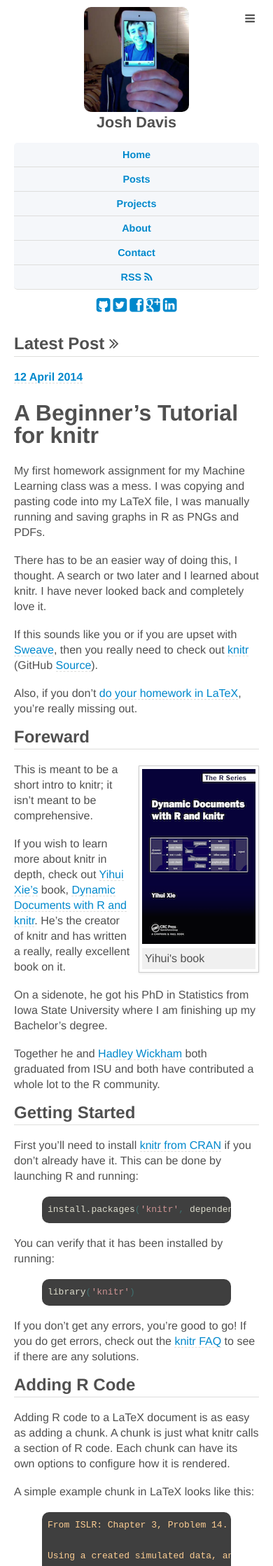
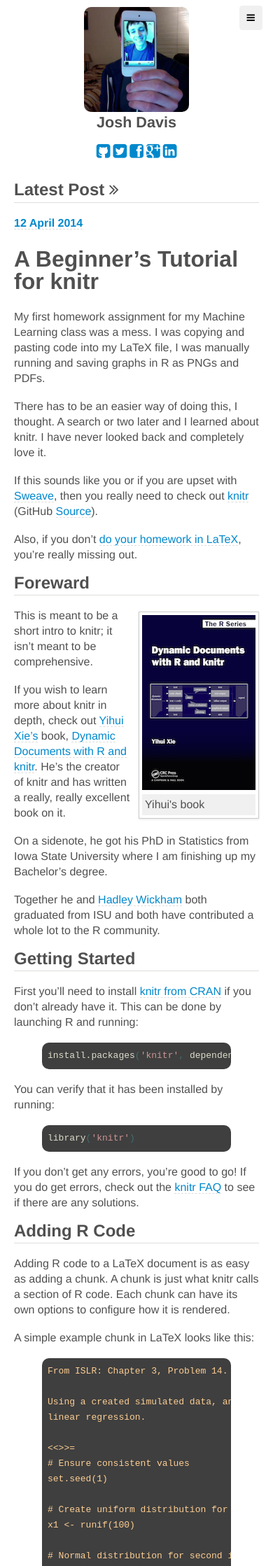
Before and after one commit to jdavis/jdavis.github.com, a Jekyll site: the page built from index.html, in a window 390 px wide. Shown: the top 2238 px of the page at 70% size. Built offline with Jekyll 4.4.1, drawn with Linux system fonts in a browser that asks for light colours; nearby versions of some CDN libraries; some web fonts are replaced; Markdown is read by kramdown in place of the engine named in the settings.

Commit message:
Add nav collapsing button for mobile

```diff
--- a/_layouts/default.html
+++ b/_layouts/default.html
@@ -33,9 +33,9 @@
 
     <body>
         <div class="container">
-            <div class="nav-button">
+            <button class="nav js">
                 <i class="icon-reorder"></i>
-            </div>
+            </button>
             <div class="side">
                 <div class="logo">
                     <img src="/img/rocket.png" class="rocket" alt="My cat, Rocket"/>
@@ -59,7 +59,7 @@
                     </p>
                 </div>
 
-                <ul>
+                <ul class="no-js">
                     <li><a href="/">Home</a></li>
                     <li><a href="/posts/">Posts</a></li>
                     <li><a href="/projects/">Projects</a></li>
@@ -94,6 +94,9 @@
             var s = document.getElementsByTagName('script')[0]; s.parentNode.insertBefore(ga, s);
           })();
         </script>
+
+        <script src="//ajax.googleapis.com/ajax/libs/jquery/1.11.0/jquery.min.js"></script>
+        <script src="/js/app.js"></script>
         {% for js in site.js %}
             <script src="{{ js }}" type="text/javascript"></script>
         {% endfor %}
--- a/css/base.css
+++ b/css/base.css
@@ -7,6 +7,14 @@
     font-family: "Droid Sans", "Helvetica Neue", Helvetica, Arial, sans-serif;
     color: #505050;
     line-height: 22px;
+}
+
+.js {
+    display: none;
+}
+
+.no-js {
+    /* Show when JS is enabled */
 }
 
 ul {
@@ -61,8 +69,18 @@
     text-decoration: none;
 }
 
-div.nav-button {
+button.nav {
     display: none;
+    float: right;
+    padding: 9px 10px;
+    margin-top: 8px;
+    margin-right: 15px;
+    margin-bottom: 8px;
+    background-color: transparent;
+    border: 1px solid transparent;
+    border-radius: 4px;
+    background-color: #f0f0f0;
+    border-color: #f0f0f0;
 }
 
 div.side {
@@ -357,19 +375,8 @@
         width: 100%;
     }
 
-    div.nav-button {
+    button.nav {
         display: inline;
-    }
-
-    div.nav-button i {
-        float: right;
-        padding: 9px 10px;
-        margin-top: 8px;
-        margin-right: 15px;
-        margin-bottom: 8px;
-        background-color: transparent;
-        border: 1px solid transparent;
-        border-radius: 4px;
     }
 
     div.side {
--- a/js/app.js
+++ b/js/app.js
@@ -0,0 +1,11 @@
+(function (root, $) {
+    var $button = $('button.nav'),
+        $nav = $('.side ul');
+
+    $('.js').show();
+    $('.no-js').hide();
+
+    $button.on('click', function () {
+        $nav.slideToggle();
+    });
+}(window, jQuery));
```
